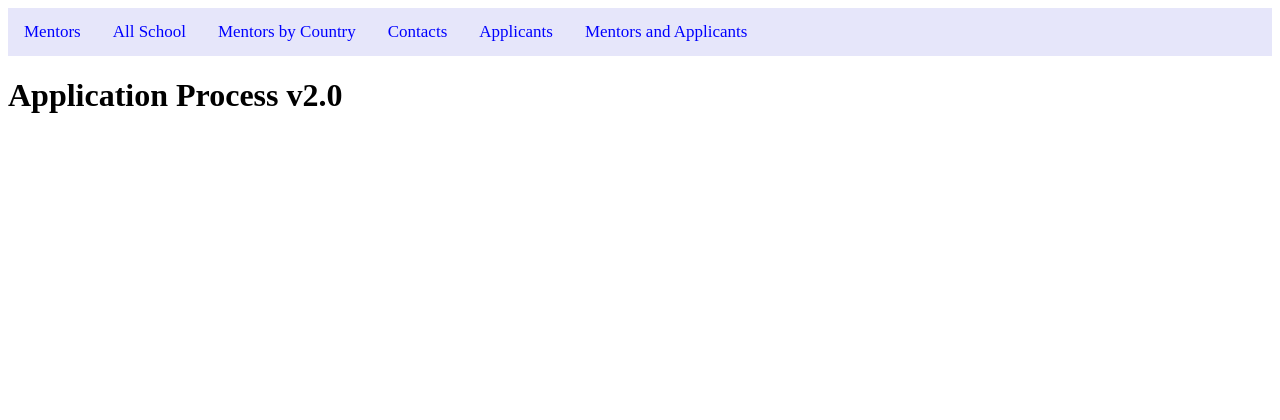
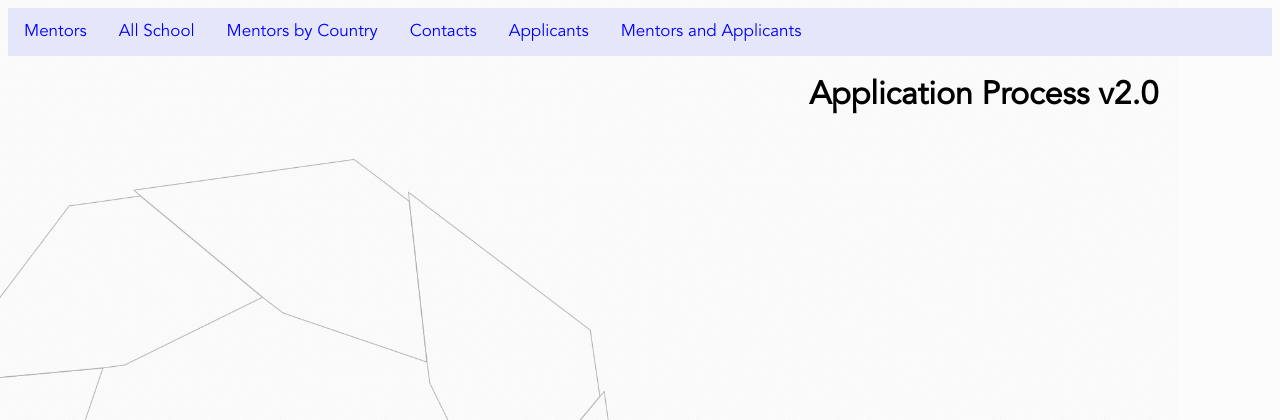
Before and after one commit to GreywindGit/application_process, a Flask app: page / in a window 1280 px wide. Shown: the top 420 px of the page. Run offline with Flask 2, Linux system fonts and the light colour scheme.

Commit message:
Add background image, font-family to style

```diff
--- a/static/css/style.css
+++ b/static/css/style.css
@@ -1,3 +1,12 @@
+body {
+    background-image: url("/static/img/codecool_background.png");
+    background-repeat: no-repeat;
+    background-size: 92%;
+    background-color: #FCFCFC;
+    font-family: 'Avenir Book', sans-serif;
+}
+
+
 .topnav {
     background-color: lavender;
     overflow: hidden;
@@ -27,8 +36,25 @@
 }
 
 
+h1 {
+    float: right;
+    clear: none;
+    margin-right: 9%;
+}
+
+
 table, td {
     border: 1px solid blue;
+}
+
+table {
+    position: absolute;
+    margin-top: 7%;
+    margin-left: 35%;
+}
+
+tbody {
+    background-color: white;
 }
 
 td {
@@ -44,3 +70,9 @@
     background-color: lightblue;
     font-weight: bold;
 }
+
+
+@font-face {
+    font-family: 'Avenir Book';
+    src: url(./static/font/AvenirLTStd-Book.otf)
+}
```
Also changed, not shown: static/font/AvenirLTStd-Book.otf (added), static/img/codecool_background.png (added).
